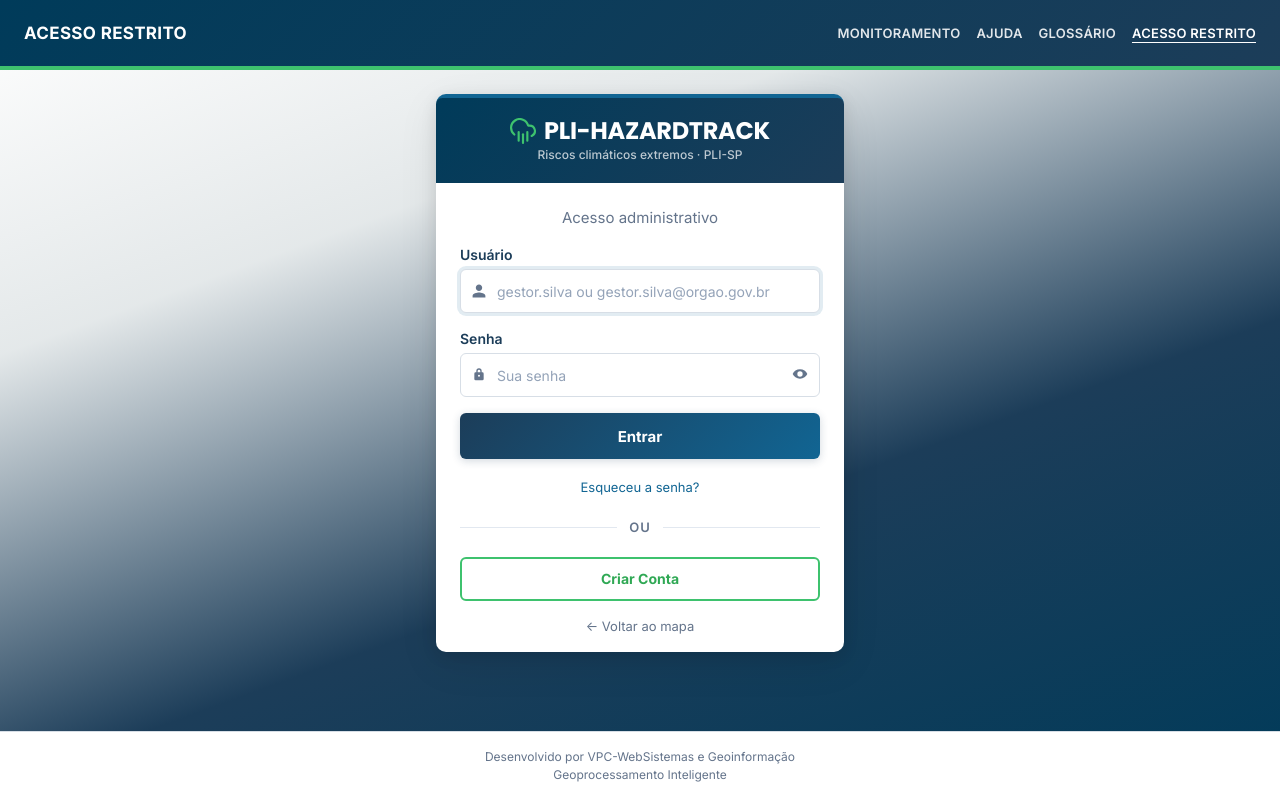
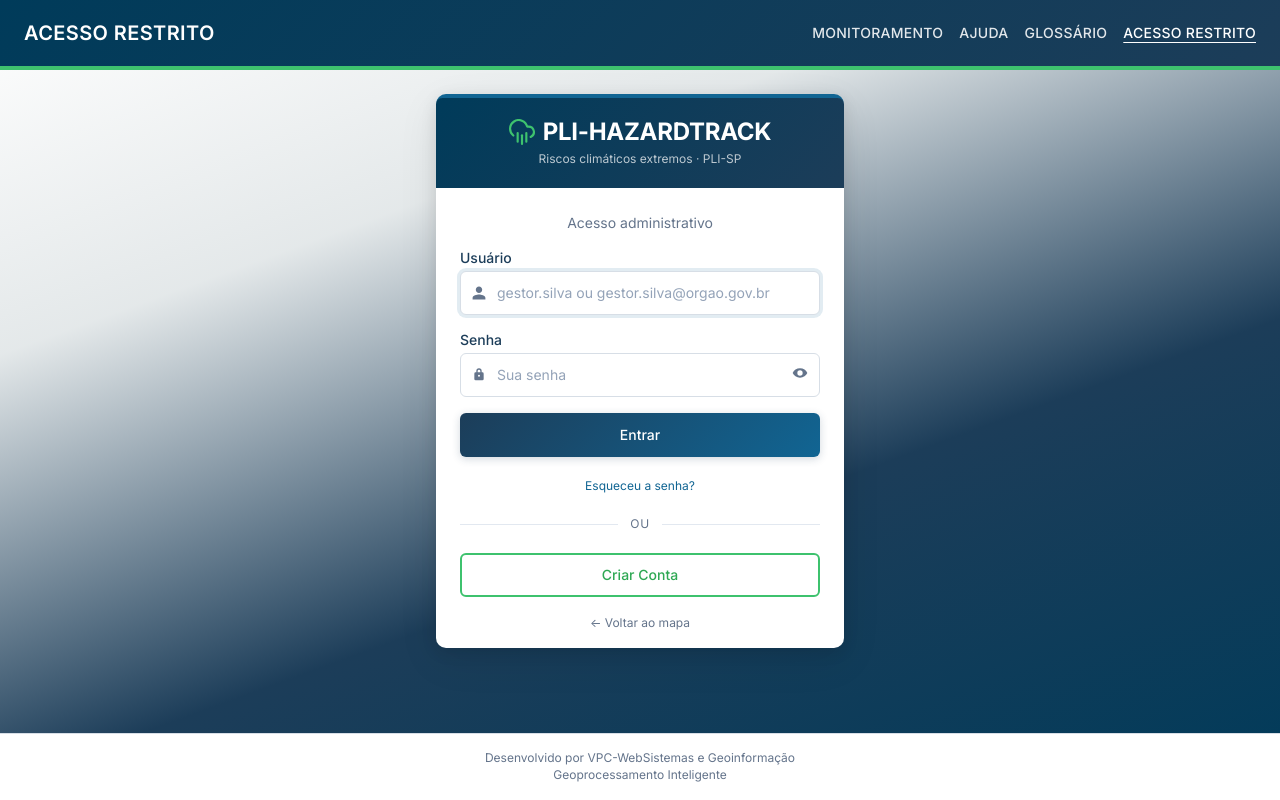
Before and after one commit to vpcapanema/PLI-HazardTrack, a Flask app: page /admin/login in a window 1280 px wide. Run offline with Flask 3, Linux system fonts and the light colour scheme; some libraries are stand-ins or nearby versions.

Commit message:
style(login): hierarquia tipografica em Inter com tokens reutilizaveis
Pagina e card de login passam a escala unica das tres apps: titulo
principal 24/700 (marca), secao 20/600 (topbar), rotulos e botoes 14/500,
texto comum 14/400, auxiliar 12/400 — em Inter, com tokens e classes
reutilizaveis mapeadas aos elementos existentes. Corrige os niveis fora
da escala (topbar 17/700, nav 13/600, rotulos 14/600, campos 16px, botoes
15/700 e 14/700, links auxiliares 13px). Conteudo e ordem preservados.

Co-Authored-By: Claude Fable 5.1 <noreply@anthropic.com>

```diff
--- a/static/admin.css
+++ b/static/admin.css
@@ -1295,42 +1295,84 @@ body.admin-app {
 
 /* ============================================================================
    PAGINA DE ACESSO — skin padrao do ecossistema PLI (identico nas 3 apps).
-   Medidas em px para nao depender do font-size raiz de cada app; fonte da app na
-   pagina com a fonte da propria app. Fica no fim do arquivo para prevalecer sobre as regras locais.
+   Hierarquia tipografica em Inter, com tokens e classes reutilizaveis:
+     titulo principal 24/700 · titulo de secao 20/600 · subsecao 16/600
+     rotulos e botoes 14/500 · texto comum 14/400 · texto auxiliar 12/400
+   Regra: nenhum filho e maior nem mais pesado que o elemento acima dele;
+   botoes e alertas se destacam por cor, fundo e borda, nao por tipografia.
+   Medidas em px para nao depender do font-size raiz de cada app.
    ============================================================================ */
-body.access-page,
+body.access-page {
+  --t-font: "Inter", system-ui, -apple-system, "Segoe UI", sans-serif;
+  --t-title-size: 24px;      --t-title-weight: 700;
+  --t-section-size: 20px;    --t-section-weight: 600;
+  --t-subsection-size: 16px; --t-subsection-weight: 600;
+  --t-label-size: 14px;      --t-label-weight: 500;
+  --t-body-size: 14px;       --t-body-weight: 400;
+  --t-aux-size: 12px;        --t-aux-weight: 400;
+  --t-ink: #0f172a; --t-ink-2: #1c3d59; --t-muted: #64748b; --t-faint: #94a3b8;
+  --t-accent: #116593; --t-green: #3ec26e; --t-green-dark: #2fa854; --t-line: #d7dee6;
+  font-family: var(--t-font);
+  color: var(--t-ink);
+}
 body.access-page input,
 body.access-page button,
-body.access-page a { font-family: 'Inter', system-ui, -apple-system, "Segoe UI", sans-serif; }
+body.access-page a { font-family: var(--t-font); }
+
+/* Classes reutilizaveis (os elementos abaixo sao mapeados a elas). */
+body.access-page .t-title,
+body.access-page .access-app-name { font-family: var(--t-font); font-size: var(--t-title-size); font-weight: var(--t-title-weight); line-height: 1.2; letter-spacing: -0.3px; }
+body.access-page .t-section,
+body.access-page header.topbar h1 { font-size: var(--t-section-size); font-weight: var(--t-section-weight); line-height: 1.2; }
+body.access-page .t-subsection { font-size: var(--t-subsection-size); font-weight: var(--t-subsection-weight); line-height: 1.3; }
+body.access-page .t-label,
+body.access-page header.topbar nav a,
+body.access-page .access-field-label,
+body.access-page .access-btn-submit,
+body.access-page .access-btn-register { font-size: var(--t-label-size); font-weight: var(--t-label-weight); line-height: 1.3; }
+body.access-page .t-body,
+body.access-page .access-context,
+body.access-page .access-input-wrap input,
+body.access-page .access-feedback { font-size: var(--t-body-size); font-weight: var(--t-body-weight); line-height: 1.5; }
+body.access-page .t-aux,
+body.access-page .access-app-subtitle,
+body.access-page .access-forgot a,
+body.access-page .access-back a,
+body.access-page .access-divider-text,
+body.access-page footer.footer { font-size: var(--t-aux-size); font-weight: var(--t-aux-weight); line-height: 1.4; }
+
+/* Topbar: secao da pagina (20/600) > links de navegacao (14/500). */
 body.access-page header.topbar { box-sizing: border-box; height: 70px; min-height: 70px; padding: 8px 24px; gap: 16px; }
-body.access-page header.topbar h1 { margin: 0; font-size: 17px; font-weight: 700; letter-spacing: 0.02em; text-transform: uppercase; color: #fff; }
-body.access-page header.topbar nav { gap: 16px; font-size: 13px; font-weight: 600; text-transform: uppercase; letter-spacing: 0.02em; }
+body.access-page header.topbar h1 { margin: 0; color: #fff; text-transform: uppercase; letter-spacing: 0.02em; }
+body.access-page header.topbar nav { gap: 16px; text-transform: uppercase; letter-spacing: 0.02em; }
 body.access-page header.topbar nav a { color: rgba(255, 255, 255, 0.88); }
 body.access-page header.topbar nav a:hover,
 body.access-page header.topbar nav a[aria-current="page"] { color: #fff; text-decoration: underline; text-underline-offset: 4px; }
+
+/* Card: a marca (24/700) e o titulo principal; tudo abaixo e menor ou mais leve. */
 body.access-page .access-main { width: 100%; max-width: 440px; margin: 0 auto; padding: 24px 16px 32px; }
-body.access-page .access-login-card { padding: 24px 24px 16px; border-radius: 10px; border-top: 4px solid #116593; }
-body.access-page .access-branding { margin: -24px -24px 24px; padding: 20px 16px; border-radius: 6px 6px 0 0; font-size: 24px; }
-body.access-page .access-brand-head { gap: 8px; font-size: 24px; }
+body.access-page .access-login-card { padding: 24px 24px 16px; border-radius: 10px; border-top: 4px solid var(--t-accent); }
+body.access-page .access-branding { margin: -24px -24px 24px; padding: 20px 16px; border-radius: 6px 6px 0 0; }
+body.access-page .access-brand-head { gap: 8px; }
 body.access-page .access-app-icon { width: 26px; height: 26px; }
-body.access-page .access-app-name { font-family: "Poppins", "Inter", system-ui, sans-serif; font-size: 24px; font-weight: 700; letter-spacing: -0.3px; }
-body.access-page .access-app-subtitle { margin-top: 4px; font-size: 12px; font-weight: 500; color: rgba(255, 255, 255, 0.72); }
-body.access-page .access-context { margin: 0 0 16px; font-size: 15px; color: #64748b; }
+body.access-page .access-app-name { color: #fff; }
+body.access-page .access-app-subtitle { margin-top: 4px; color: rgba(255, 255, 255, 0.72); }
+body.access-page .access-context { margin: 0 0 16px; color: var(--t-muted); }
 body.access-page .access-field { margin-bottom: 16px; gap: 4px; }
-body.access-page .access-field-label { font-size: 14px; font-weight: 600; color: #1c3d59; }
-body.access-page .access-input-wrap input { min-height: 44px; padding: 8px 36px; font-size: 16px; border: 1px solid #d7dee6; border-radius: 6px; color: #0f172a; }
-body.access-page .access-input-wrap input::placeholder { font-size: 14px; color: #94a3b8; }
-body.access-page .access-feedback { font-size: 13px; }
-body.access-page .access-btn-submit { min-height: 46px; padding: 12px; font-size: 15px; font-weight: 700; border: none; border-radius: 6px; color: #fff; background: linear-gradient(135deg, #1c3d59, #116593); }
+body.access-page .access-field-label { color: var(--t-ink-2); }
+body.access-page .access-input-wrap input { min-height: 44px; padding: 8px 36px; color: var(--t-ink); border: 1px solid var(--t-line); border-radius: 6px; }
+body.access-page .access-input-wrap input::placeholder { color: var(--t-faint); font-weight: var(--t-body-weight); }
+body.access-page .access-feedback { border-radius: 6px; }
+body.access-page .access-btn-submit { min-height: 44px; padding: 12px; border: none; border-radius: 6px; color: #fff; background: linear-gradient(135deg, #1c3d59, var(--t-accent)); }
 body.access-page .access-forgot { margin-top: 16px; }
-body.access-page .access-forgot a { font-size: 13px; color: #116593; }
+body.access-page .access-forgot a { color: var(--t-accent); }
 body.access-page .access-divider { margin: 20px 0; }
-body.access-page .access-divider-text { font-size: 13px; }
-body.access-page .access-btn-register { min-height: 44px; padding: 10px; font-size: 14px; font-weight: 700; border: 2px solid #3ec26e; border-radius: 6px; color: #2fa854; background: transparent; }
-body.access-page .access-btn-register:hover { background: #3ec26e; color: #fff; }
-body.access-page .access-back { margin-top: 16px; font-size: 13px; }
-body.access-page .access-back a { color: #64748b; }
-body.access-page footer.footer { padding: 16px 24px; font-size: 12px; line-height: 1.5; color: #64748b; background: #fff; border-top: 1px solid #d7dee6; }
+body.access-page .access-divider-text { color: var(--t-muted); text-transform: uppercase; letter-spacing: 0.06em; }
+body.access-page .access-btn-register { min-height: 44px; padding: 10px; border: 2px solid var(--t-green); border-radius: 6px; color: var(--t-green-dark); background: transparent; }
+body.access-page .access-btn-register:hover { background: var(--t-green); color: #fff; }
+body.access-page .access-back { margin-top: 16px; }
+body.access-page .access-back a { color: var(--t-muted); }
+body.access-page footer.footer { padding: 16px 24px; color: var(--t-muted); background: #fff; border-top: 1px solid var(--t-line); }
 
 /* ---- Painel administrativo: estrutura fixa das paginas restritas ---- */
 /* Marca da sidebar (identidade fixa), na altura padrao de 70px. */
```
